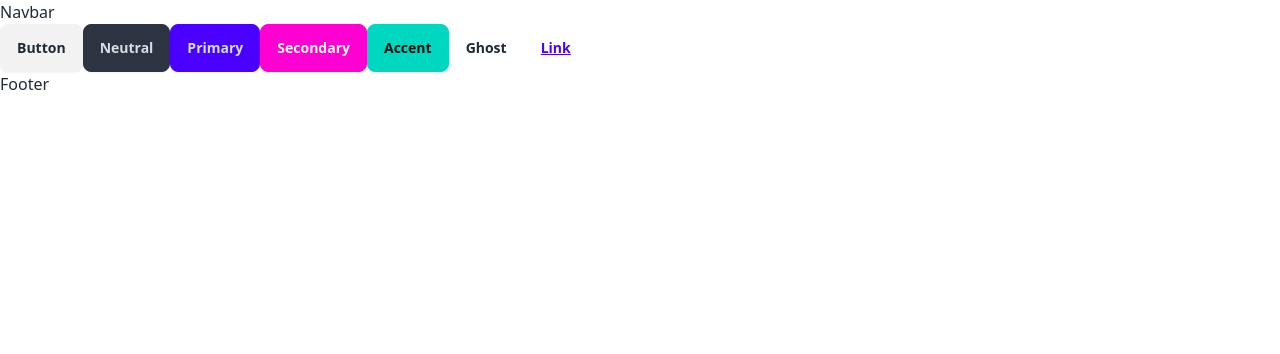
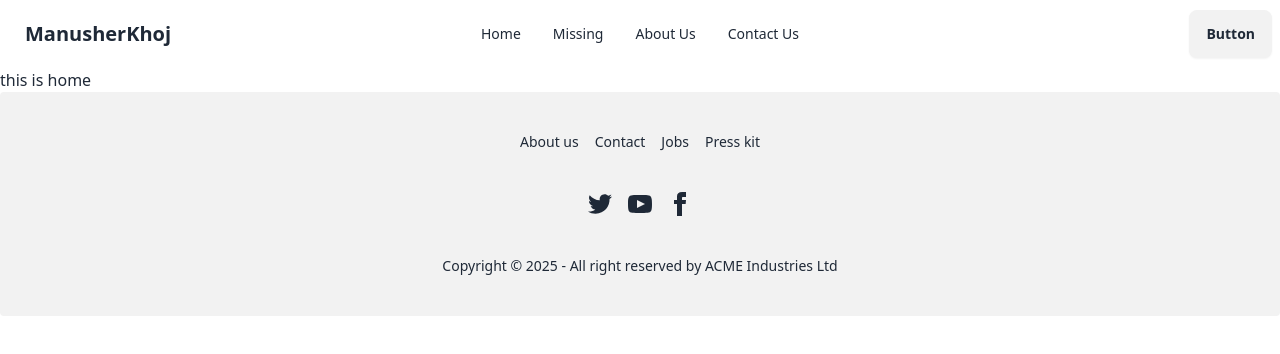
Before and after one commit to hassan-nahid/missing-person, a React (Vite) app in the folder frontend/: page / in a window 1280 px wide. Shown: the top 354 px of the page. Built offline with nearby package versions, Linux system fonts and the light colour scheme.

Commit message:
navbar and footer added

```diff
--- a/frontend/src/components/shared/Footer.jsx
+++ b/frontend/src/components/shared/Footer.jsx
@@ -1,7 +1,54 @@
 
 const Footer = () => {
   return (
-    <div>Footer</div>
+    <div><footer className="footer footer-center bg-base-200 text-base-content rounded p-10">
+      <nav className="grid grid-flow-col gap-4">
+        <a className="link link-hover">About us</a>
+        <a className="link link-hover">Contact</a>
+        <a className="link link-hover">Jobs</a>
+        <a className="link link-hover">Press kit</a>
+      </nav>
+      <nav>
+        <div className="grid grid-flow-col gap-4">
+          <a>
+            <svg
+              xmlns="http://www.w3.org/2000/svg"
+              width="24"
+              height="24"
+              viewBox="0 0 24 24"
+              className="fill-current">
+              <path
+                d="M24 4.557c-.883.392-1.832.656-2.828.775 1.017-.609 1.798-1.574 2.165-2.724-.951.564-2.005.974-3.127 1.195-.897-.957-2.178-1.555-3.594-1.555-3.179 0-5.515 2.966-4.797 6.045-4.091-.205-7.719-2.165-10.148-5.144-1.29 2.213-.669 5.108 1.523 6.574-.806-.026-1.566-.247-2.229-.616-.054 2.281 1.581 4.415 3.949 4.89-.693.188-1.452.232-2.224.084.626 1.956 2.444 3.379 4.6 3.419-2.07 1.623-4.678 2.348-7.29 2.04 2.179 1.397 4.768 2.212 7.548 2.212 9.142 0 14.307-7.721 13.995-14.646.962-.695 1.797-1.562 2.457-2.549z"></path>
+            </svg>
+          </a>
+          <a>
+            <svg
+              xmlns="http://www.w3.org/2000/svg"
+              width="24"
+              height="24"
+              viewBox="0 0 24 24"
+              className="fill-current">
+              <path
+                d="M19.615 3.184c-3.604-.246-11.631-.245-15.23 0-3.897.266-4.356 2.62-4.385 8.816.029 6.185.484 8.549 4.385 8.816 3.6.245 11.626.246 15.23 0 3.897-.266 4.356-2.62 4.385-8.816-.029-6.185-.484-8.549-4.385-8.816zm-10.615 12.816v-8l8 3.993-8 4.007z"></path>
+            </svg>
+          </a>
+          <a>
+            <svg
+              xmlns="http://www.w3.org/2000/svg"
+              width="24"
+              height="24"
+              viewBox="0 0 24 24"
+              className="fill-current">
+              <path
+                d="M9 8h-3v4h3v12h5v-12h3.642l.358-4h-4v-1.667c0-.955.192-1.333 1.115-1.333h2.885v-5h-3.808c-3.596 0-5.192 1.583-5.192 4.615v3.385z"></path>
+            </svg>
+          </a>
+        </div>
+      </nav>
+      <aside>
+        <p>Copyright © {new Date().getFullYear()} - All right reserved by ACME Industries Ltd</p>
+      </aside>
+    </footer></div>
   )
 }
 
--- a/frontend/src/components/shared/Navbar.jsx
+++ b/frontend/src/components/shared/Navbar.jsx
@@ -1,8 +1,52 @@
+import { Link } from "react-router-dom"
 
 const Navbar = () => {
+
+  const navlinks = [
+    <>
+      <li><Link to={"/"}>Home</Link></li>
+      <li><Link to={"/"}>Missing</Link></li>
+      <li><Link to={"/"}>About Us</Link></li>
+      <li><Link to={"/"}>Contact Us</Link></li>
+    </>
+  ]
+
   return (
     <div>
-        Navbar
+      <div className="navbar bg-base-100">
+        <div className="navbar-start">
+          <div className="dropdown">
+            <div tabIndex={0} role="button" className="btn btn-ghost lg:hidden">
+              <svg
+                xmlns="http://www.w3.org/2000/svg"
+                className="h-5 w-5"
+                fill="none"
+                viewBox="0 0 24 24"
+                stroke="currentColor">
+                <path
+                  strokeLinecap="round"
+                  strokeLinejoin="round"
+                  strokeWidth="2"
+                  d="M4 6h16M4 12h8m-8 6h16" />
+              </svg>
+            </div>
+            <ul
+              tabIndex={0}
+              className="menu menu-sm dropdown-content bg-base-100 rounded-box z-[1] mt-3 w-52 p-2 shadow">
+              {navlinks}
+            </ul>
+          </div>
+          <a className="btn btn-ghost text-xl">ManusherKhoj</a>
+        </div>
+        <div className="navbar-center hidden lg:flex">
+          <ul className="menu menu-horizontal px-1">
+            {navlinks}
+          </ul>
+        </div>
+        <div className="navbar-end">
+          <a className="btn">Button</a>
+        </div>
+      </div>
     </div>
   )
 }
--- a/frontend/src/pages/Home.jsx
+++ b/frontend/src/pages/Home.jsx
@@ -2,13 +2,7 @@
 const Home = () => {
     return (
         <div>
-            <button className="btn">Button</button>
-            <button className="btn btn-neutral">Neutral</button>
-            <button className="btn btn-primary">Primary</button>
-            <button className="btn btn-secondary">Secondary</button>
-            <button className="btn btn-accent">Accent</button>
-            <button className="btn btn-ghost">Ghost</button>
-            <button className="btn btn-link">Link</button>
+            this is home
         </div>
     )
 }
```
